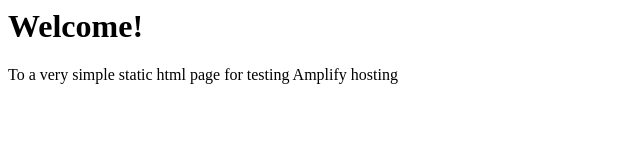
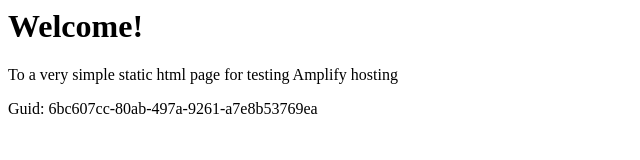
Before and after one commit to aws-aemilia-hkg/Github-PR-Commit-Integration-Test-DoNotTouch-v1-preprod-ap-east-1, a website: page src/index.html in a window 1280 px wide. Shown: the whole page, without its empty margins (0-640 px from the left). Drawn offline with Linux system fonts and the light colour scheme.

Commit message:
commit from integ tests

```diff
--- a/src/index.html
+++ b/src/index.html
@@ -1,3 +1,5 @@
+
+
 <html lang="en">
 
 <head>
@@ -10,6 +12,6 @@
 <body>
     <h1>Welcome!</h1>
     <p>To a very simple static html page for testing Amplify hosting</p>
-</body>
+    <p>Guid: 6bc607cc-80ab-497a-9261-a7e8b53769ea</p></body>
 
 </html>
```
